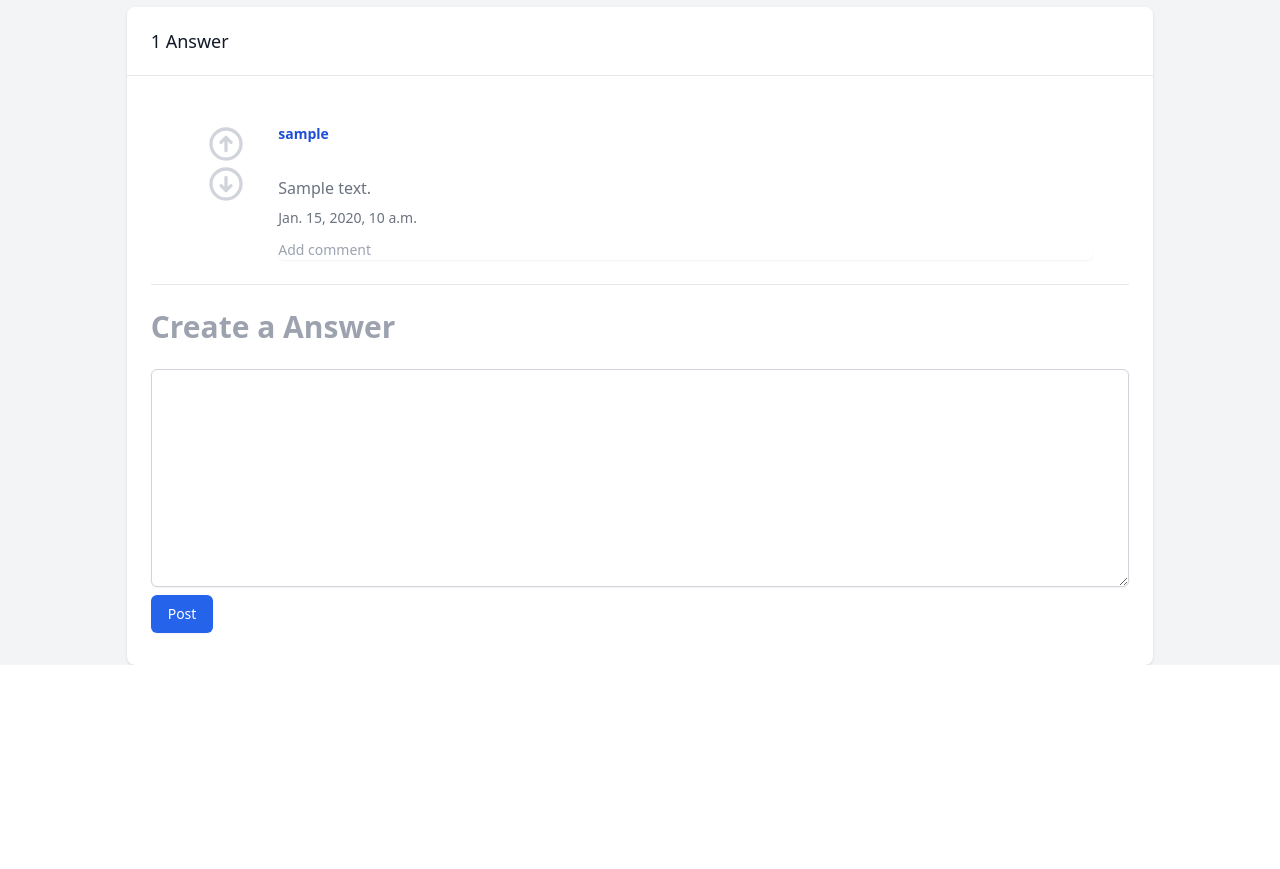
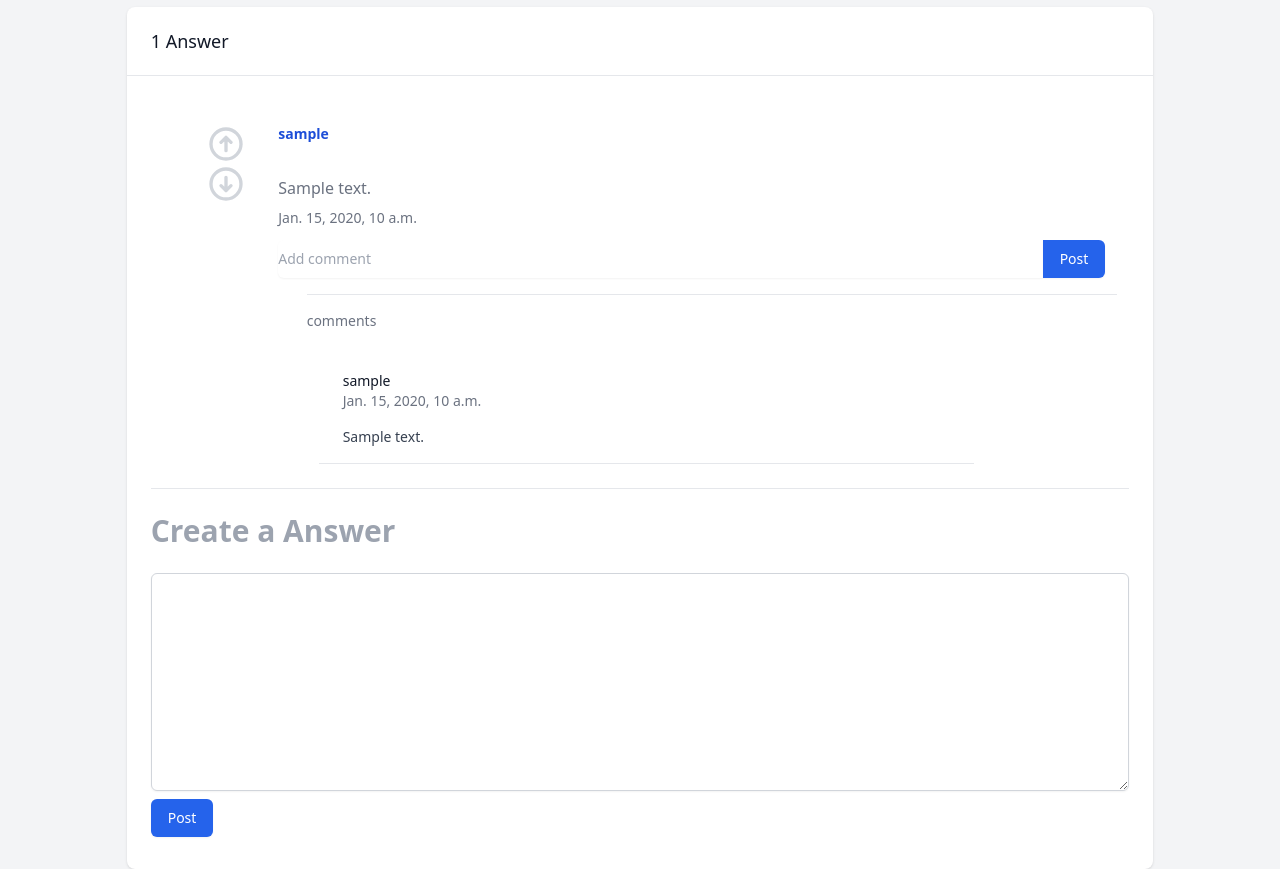
Before and after one commit to hari-testpress/Project-QnA, a Django app: page /questions/1/ in a window 1280 px wide. Shown: the part 618-1487 px from the top of the page. Before the commit the page ends 1283 px from the top, so only its background shows below. Run offline with Django 3.2, Linux system fonts and the light colour scheme; tables that the repository leaves empty hold one stand-in row (values such as "Sample post"); data that the repository does not hold is empty; some libraries are stand-ins or nearby versions.

Commit message:
Fix the bug

```diff
--- a/QnA/templates/question_detail_view.html
+++ b/QnA/templates/question_detail_view.html
@@ -165,9 +165,13 @@
                         <div class="mt-2 text-sm space-x-2">
                             <span class="text-gray-500 font-medium">{{answer.created}}</span>
                         </div>
-                        <div class="pt-3">
-                            <input type="text" name="text" id="text" class="shadow-sm focus:ring-indigo-500 focus:border-indigo-500 block w-full sm:text-sm border-gray-300 rounded-md" placeholder="Add comment">
-                        </div>
+                        <form action="{% url 'questions:post-comment-on-answer' question.id answer.id %}" method="POST" class="flex justify-between w-full pt-3">
+                          {% csrf_token %}
+                          <input type="text" name="text" id="text" class="w-full shadow-sm focus:ring-indigo-500 focus:border-indigo-500 block sm:text-sm border-gray-300 rounded-l-md" placeholder="Add comment">
+                            <button type="submit" class=" w-16 py-2 px-4 border border-transparent rounded-r-md shadow-sm text-sm font-medium text-white bg-blue-600 hover:bg-blue-700 focus:outline-none focus:ring-2 focus:ring-offset-2 focus:ring-indigo-500">
+                              Post
+                            </button>
+                        </form>
                         </div>
                     </div>
 
@@ -177,10 +181,16 @@
                             comments
                         </dt>
                         {% for comment in answer.comments.all %}
-                            <div class="flex flex-col items-left py-4 ml-8 space-x-3 w-10/12 {% if not forloop.last %}border-b{% endif %}">
-                            <div class="text-sm flex justify-between pb-4">
-                                <a href="#" class="font-medium text-gray-900 ml-3 pb-4">{{answer.created_by.username}}</a>
-                                {% if answer.created_by == user %}
+                        <div class="px-3 py-4 ">
+                          <div class="px-2 py-4 flex justify-between align-between sm:px-6 w-10/12 h-1/2 border-b">
+                          <div class="flex flex-col w-11/12">
+                              <div class="text-sm flex justify-between pb-3">
+                              <div class="mt-2 text-sm flex flex-col">
+                                <a href="#" class="font-medium text-gray-900">{{comment.created_by.username}}</a>
+                                <span class="text-gray-500 font-medium">{{comment.created}}</span>
+                              </div>
+                              <div class="flex-shrink-0 self-center flex">
+                                  {% if comment.created_by == user %}
                                   <div class="relative inline-block text-left">
                                     <a href="#" class="inline-flex items-center px-3 py-2 border border-transparent text-sm leading-4 font-medium rounded-md text-blue-700 bg-blue-100 hover:bg-blue-200 focus:outline-none focus:ring-2 focus:ring-offset-2 focus:ring-blue-500">
                                       Edit
@@ -191,8 +201,12 @@
                                   </div>
                                   {%endif%}
                               </div>
-                            <p class="text-gray-500">{{comment.text}}</p>
                               </div>
+                              <div class="mt-1 text-sm text-gray-700">
+                                  <p>{{comment.text}}</p>
+                              </div>
+                          </div>
+                      </div></div>
                         {%endfor%}
                     </div>
                 {%endif%}
```
Lines whose indentation alone changed are shown as unchanged.
